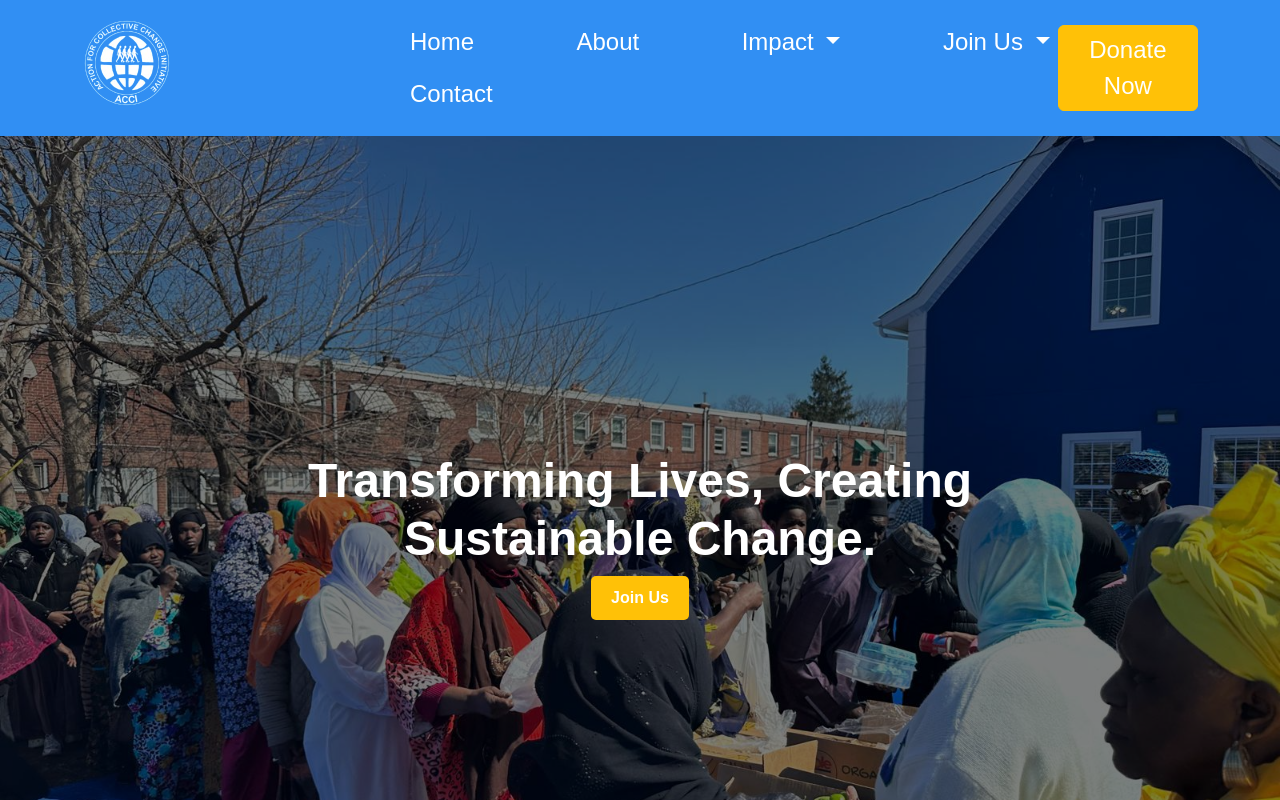
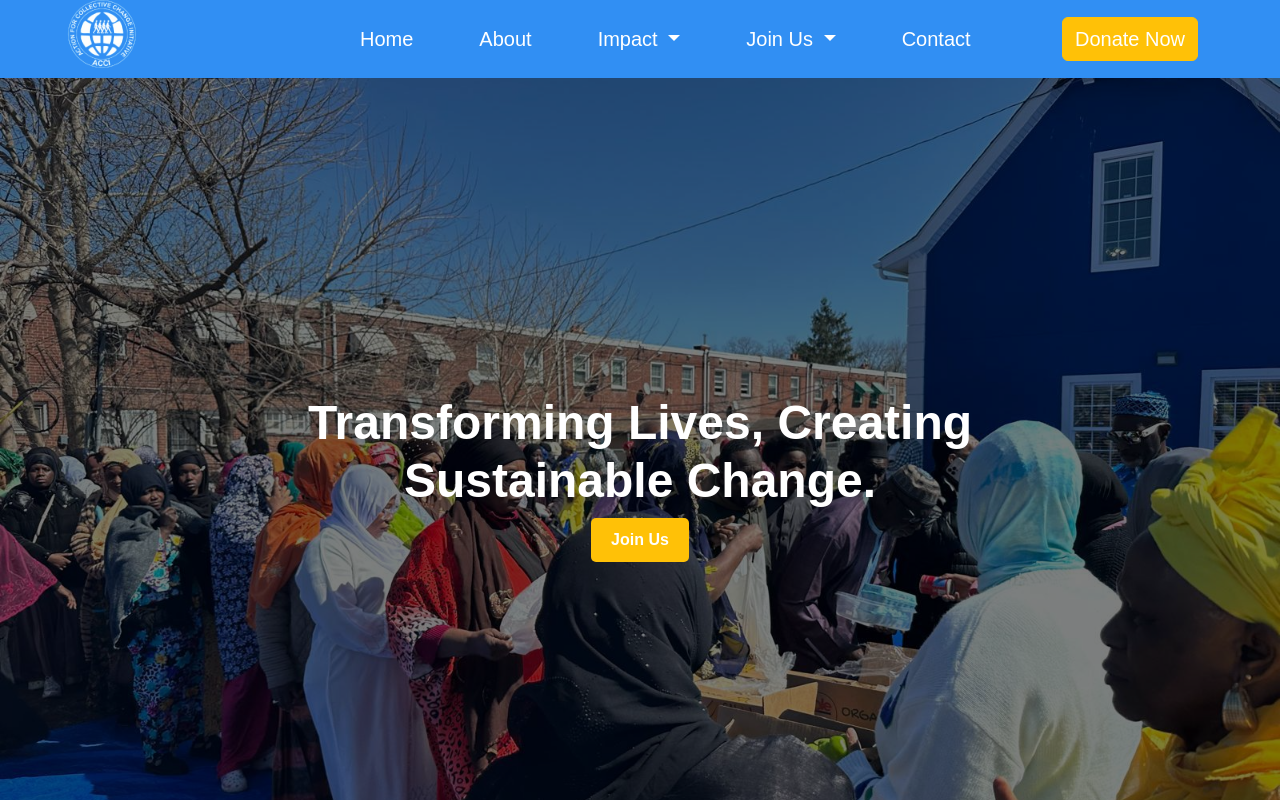
Before and after one commit to inioluwa-1/ACCI-pro, an Angular app: page / in a window 1280 px wide. Shown: the top 800 px of the page. Built offline with nearby package versions, Linux system fonts and the light colour scheme.

Commit message:
Update navbar styles and add analytics configuration

```diff
--- a/angular.json
+++ b/angular.json
@@ -92,5 +92,8 @@
         }
       }
     }
+  },
+  "cli": {
+    "analytics": "2342a638-dca0-415f-816f-0253886a1b37"
   }
 }
--- a/src/app/component/navbar/navbar.component.html
+++ b/src/app/component/navbar/navbar.component.html
@@ -1,19 +1,19 @@
 <nav class="navbar navbar-expand-lg bar ">
     <div class="container-fluid container">
-        <img src="ACCI-logo.png" alt="" class="logo">
+        <img src="ACCI-logo.png" style="width: 200px;" alt="" class="logo">
         <button class="navbar-toggler" type="button" data-bs-toggle="collapse" data-bs-target="#navbar" aria-controls="navbar" aria-expanded="false" aria-label="Toggle navigation">
             <span class="navbar-toggler-icon" data-bs-toggle="collapse" data-bs-target="#navbarScroll"></span>
         </button>
         <div class="collapse navbar-collapse move" id="navbarScroll">
             <ul class="navbar-nav me-auto my-2 my-lg-0 navbar" style="--bs-scroll-height: 100px;">
                 <li class="nav-item">
-                    <a class="nav-link active text-white fs-4 con" [routerLink]="['']" data-bs-toggle="collapse" data-bs-target="#navbarScroll">Home</a>
+                    <a class="nav-link active text-white fs-5 con" [routerLink]="['']" data-bs-toggle="collapse" data-bs-target="#navbarScroll">Home</a>
                 </li>
         <li class="nav-item">
-            <a class="nav-link active text-white fs-4" [routerLink]="['/about']" data-bs-toggle="collapse" data-bs-target="#navbarScroll">About</a>
+            <a class="nav-link active text-white fs-5" [routerLink]="['/about']" data-bs-toggle="collapse" data-bs-target="#navbarScroll">About</a>
         </li>
         <li class="nav-item dropdown text-black">
-            <a class="nav-link dropdown-toggle text-white con fs-4" href="#" role="button" data-bs-toggle="dropdown" aria-expanded="false">
+            <a class="nav-link dropdown-toggle text-white con fs-5" href="#" role="button" data-bs-toggle="dropdown" aria-expanded="false">
             Impact
             </a>
             <ul class="dropdown-menu">
@@ -23,7 +23,7 @@
             </ul>
         </li>
         <li class="nav-item dropdown">
-            <a class="nav-link dropdown-toggle text-white fs-4" href="#" role="button" data-bs-toggle="dropdown" aria-expanded="false">
+            <a class="nav-link dropdown-toggle text-white fs-5" href="#" role="button" data-bs-toggle="dropdown" aria-expanded="false">
             Join Us
             </a>
             <ul class="dropdown-menu">
@@ -33,38 +33,13 @@
             </ul>
         </li>
         <li class="nav-item con">
-            <a [routerLink]="['/contact']" class="nav-link text-white fs-4" data-bs-toggle="collapse" data-bs-target="#navbarScroll">Contact</a>
+            <a [routerLink]="['/contact']" class="nav-link text-white fs-5" data-bs-toggle="collapse" data-bs-target="#navbarScroll">Contact</a>
         </li>
         </ul>
         <a href="https://www.paypal.com/donate/?hosted_button_id=QV7LPVZAA785U">
 
-            <button  class="btn btn-warning text-white fs-4" [routerLink]="['https://www.paypal.com/donate/?hosted_button_id=QV7LPVZAA785U']">Donate Now</button>
+            <button  class="btn btn-warning text-white fs-5" [routerLink]="['https://www.paypal.com/donate/?hosted_button_id=QV7LPVZAA785U']">Donate Now</button>
         </a>
     </div>
     </div>
 </nav>
-
-<!-- <nav class="navbar navbar-expand-lg bg-body-tertiary">
-    <div class="container-fluid">
-      <a class="navbar-brand" href="#">Navbar</a>
-      <button class="navbar-toggler" type="button" data-bs-toggle="collapse" data-bs-target="#navbarNav" aria-controls="navbarNav" aria-expanded="false" aria-label="Toggle navigation">
-        <span class="navbar-toggler-icon"></span>
-      </button>
-      <div class="collapse navbar-collapse" id="navbarNav">
-        <ul class="navbar-nav">
-          <li class="nav-item">
-            <a class="nav-link active" aria-current="page" href="#">Home</a>
-          </li>
-          <li class="nav-item">
-            <a class="nav-link" href="#">Features</a>
-          </li>
-          <li class="nav-item">
-            <a class="nav-link" href="#">Pricing</a>
-          </li>
-          <li class="nav-item">
-            <a class="nav-link disabled" aria-disabled="true">Disabled</a>
-          </li>
-        </ul>
-      </div>
-    </div>
-  </nav> -->
```
